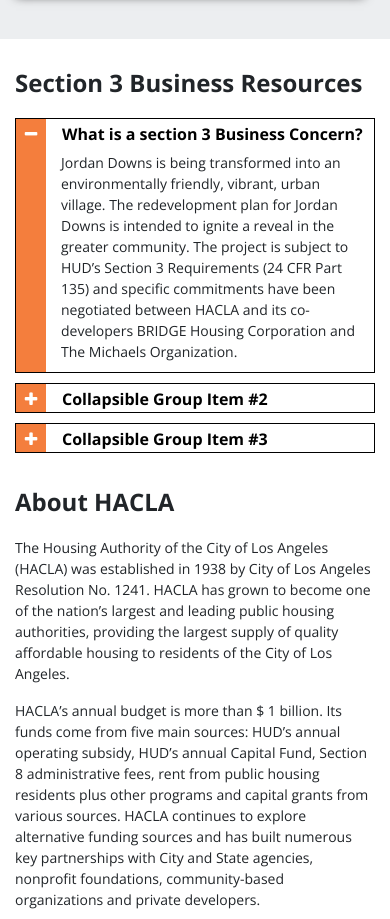
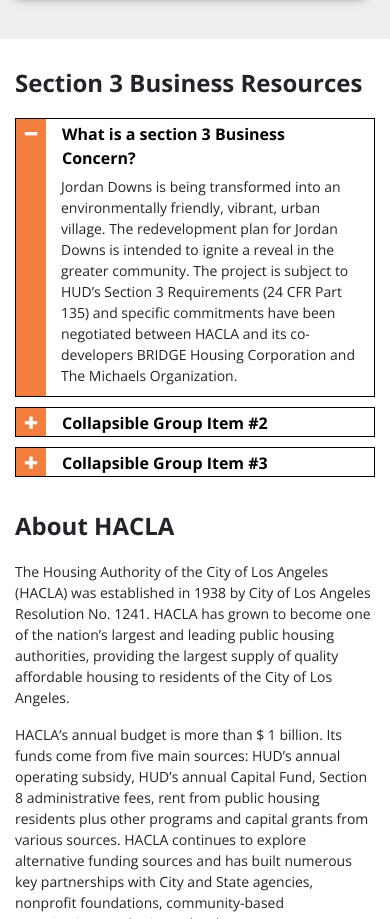
Before and after one commit to AjayNP/hacla, a plain HTML site: page index.html in a window 390 px wide. Shown: the part 1499-2418 px from the top of the page. Drawn offline with nearby package versions, Linux system fonts and the light colour scheme; some packages are replaced by stand-ins of ours; a script that the page names is missing.

Commit message:
responsive commit

```diff
--- a/assets/style/custom.css
+++ b/assets/style/custom.css
@@ -43,7 +43,7 @@ padding-top: 10px;
 .resources h3, .gallery h3{font-size: 24px; font-weight: 700; margin-bottom: 20px;}
 #accordion .card{margin-bottom: 10px; border-radius: 0; border: 1px solid #000;}
 #accordion .card-header{padding: 0;border-bottom: none; background-color: transparent;}
-#accordion .card-header .btn{font-size: 16px; color: #000; font-weight: 700; padding: 2px 45px 0; pointer-events: none;}
+#accordion .card-header .btn{font-size: 16px; color: #000; font-weight: 700; padding: 2px 45px 0; pointer-events: none; white-space: unset; text-align: left;}
 #accordion .card-header .btn:hover, #accordion .card-header .btn:focus{text-decoration: none;}
 #accordion .card-body, .resources p{font-size: 14px; padding: 5px 10px 10px 45px;}
 .expand-action{width: 30px; position: absolute; text-align: center; line-height: 30px; height: 100%; background-color: #F47E3D; color: #fff;}
```
